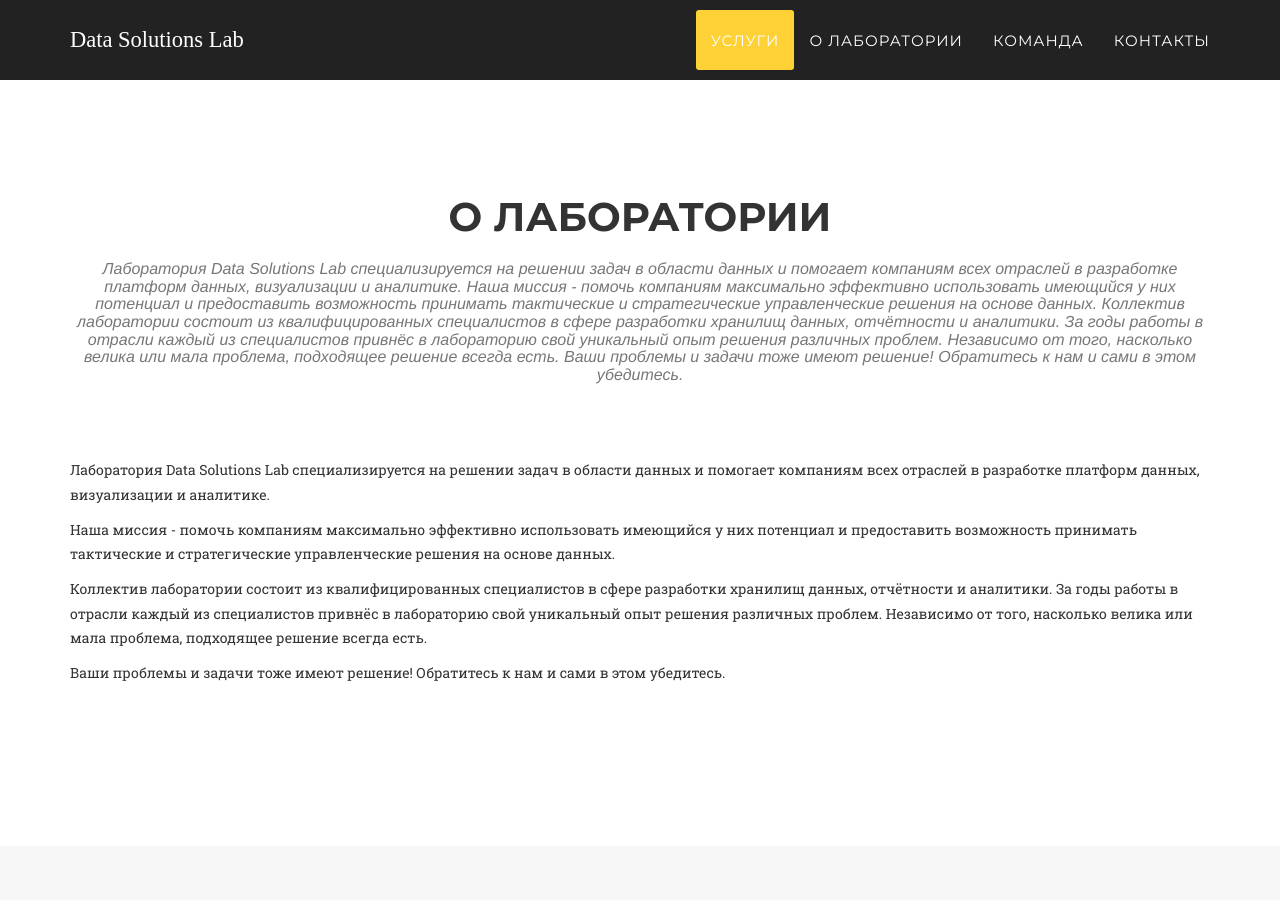
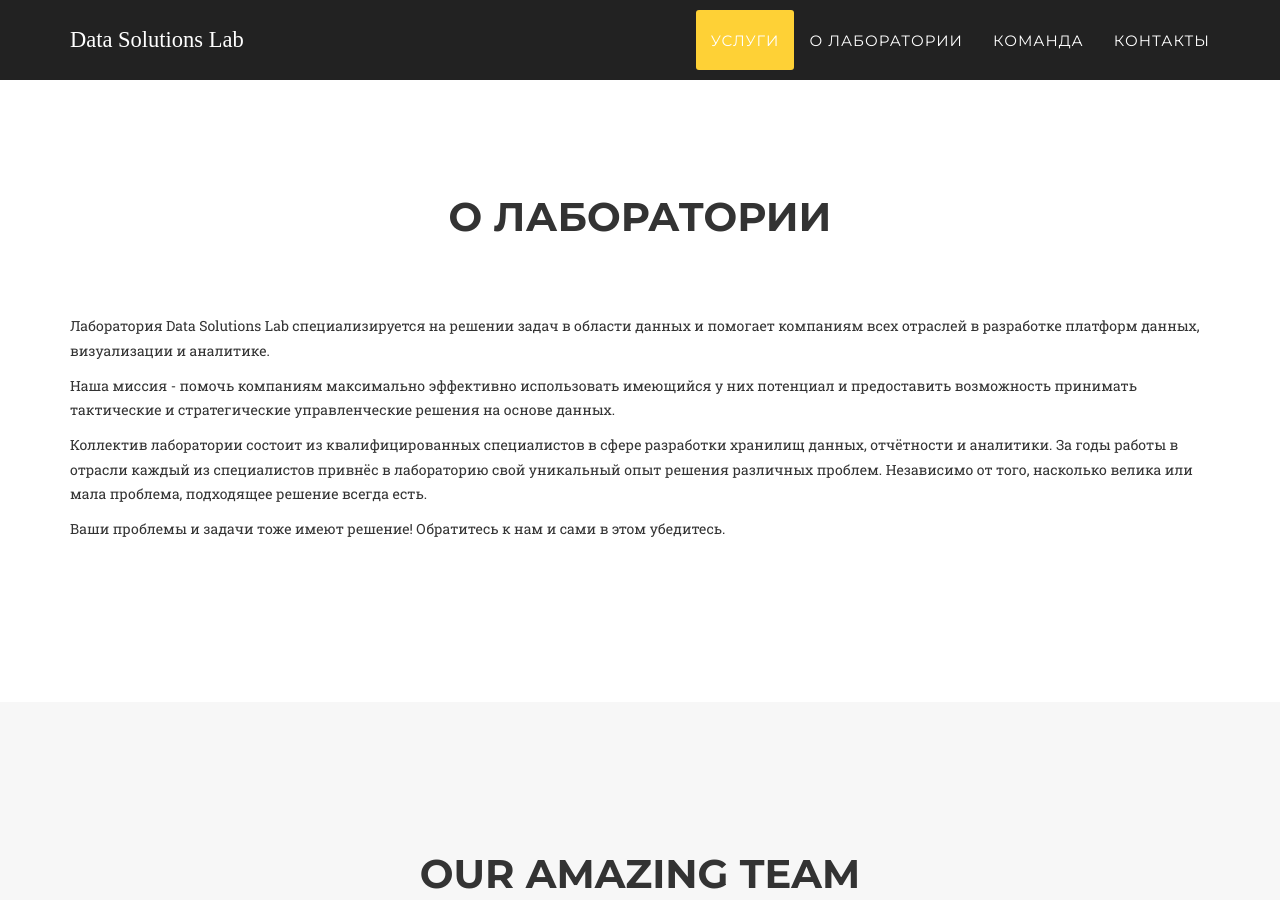
Before and after one commit to techwritex/datasolutionslab, a Jekyll site: the page built from index.html, in a window 1280 px wide and 900 px high, scrolled down 2750 px. Built offline with Jekyll 4.4.1, drawn with Linux system fonts in a browser that asks for light colours; some web fonts are replaced; a script that is not in the unit is left out.

Commit message:
v 0.1.24

```diff
--- a/_includes/about.html
+++ b/_includes/about.html
@@ -4,13 +4,7 @@
             <div class="row">
                 <div class="col-lg-12 text-center">
                     <h2 class="section-heading">О лаборатории</h2>
-                    <h3 class="section-subheading text-muted">Лаборатория Data Solutions Lab специализируется на решении задач в области данных и помогает компаниям всех отраслей в разработке платформ данных, визуализации и аналитике.
-
-                        Наша миссия - помочь компаниям максимально эффективно использовать имеющийся у них потенциал и предоставить возможность принимать тактические и стратегические управленческие решения на основе данных.
-
-                        Коллектив лаборатории состоит из квалифицированных специалистов в сфере разработки хранилищ данных, отчётности и аналитики. За годы работы в отрасли каждый из специалистов привнёс в лабораторию свой уникальный опыт решения различных проблем. Независимо от того, насколько велика или мала проблема, подходящее решение всегда есть.
-
-                        Ваши проблемы и задачи тоже имеют решение! Обратитесь к нам и сами в этом убедитесь.</h3>
+                    <h3 class="section-subheading text-muted"></h3>
                 </div>
             </div>
             <div class="row">
--- a/_includes/contact.html
+++ b/_includes/contact.html
@@ -37,6 +37,10 @@
                             </div>
                         </div>
                     </form>
+                    <!-- Planerka widget start -->
+                    <div class="app-planerka-embed" data-planerka-embed="default" data-planerka-url="https://planerka.app/meet" data-planerka-user="vladimir-datasolutionslab" data-planerka-event="consultation"></div>
+                    <script src="https://planerka.app/meet/assets/external/embed.js?v=0.1"></script>
+                    <!-- Planerka widget end -->
                 </div>
             </div>
         </div>
```
